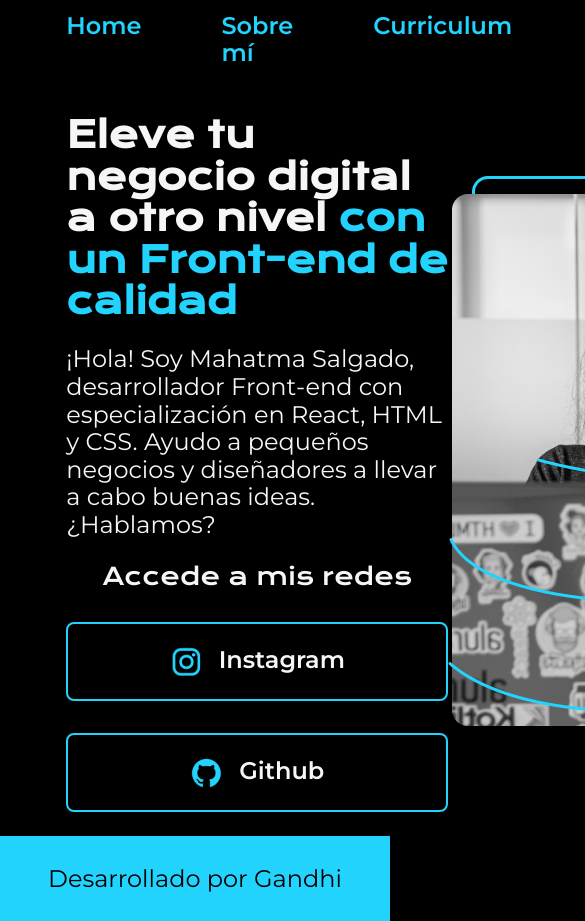
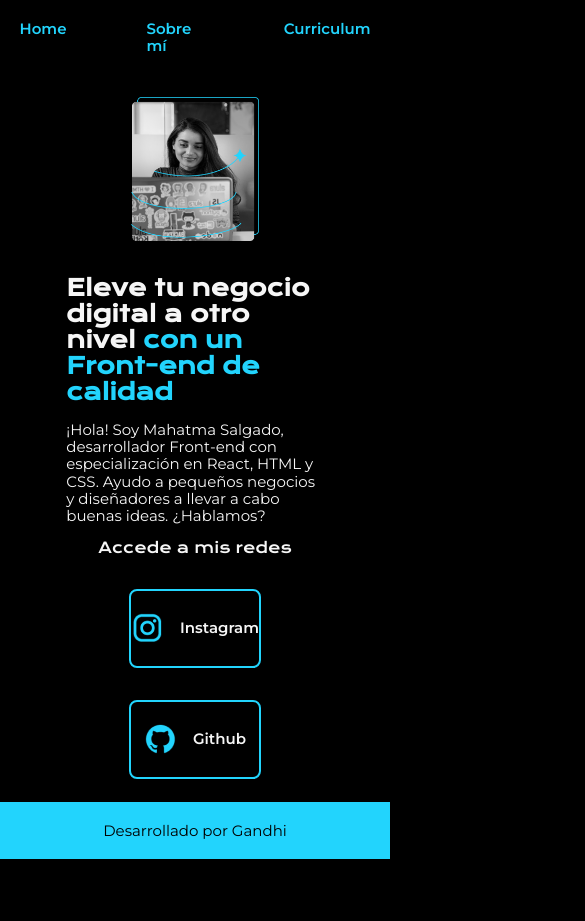
Before and after one commit to Mahatmasalgado/portafolio2, a plain HTML site: page index.html in a window 390 px wide. Shown: the top 921 px of the page, 585 px wide, since content can reach past the window. After the commit the page ends 859 px from the top, so only its background shows below. Drawn offline with nearby package versions, Linux system fonts and the light colour scheme.

Commit message:
El proyecto ya fue terminado y listo para subir a github

```diff
--- a/CSS/style.css
+++ b/CSS/style.css
@@ -8,6 +8,10 @@
 
     --fuente-montserrat: "Montserrat", sans-serif; ;
     --fuente-krona: "Krona One", sans-serif;
+}
+
+html{
+    font-size: 62.5%;
 }
 
 body{
@@ -27,7 +31,7 @@ body{
 
 .header__menu__link{
     font-family: var(--fuente-montserrat);
-    font-size: 24px;
+    font-size: 1.5rem;
     font-weight: 600;
 
     color: var(--color-terciario);
@@ -43,18 +47,19 @@ body{
     align-items: center;
     padding: 6% 17%;
     justify-content: space-between;
+    gap: 8.2rem;
 }
 
 .presentacion__contenido{
-    width: 615px;
+    width: 50%;
 }
 .presentacion__contenido--titulo{
-    font-size: 36px;
+    font-size: 2.25rem;
     font-family: var(--fuente-krona);
 }
 
 .presentacion__contenido--texto{
-    font-size: 24px;
+    font-size: 1.5rem;
     font-family: var(--fuente-montserrat);
 }
 
@@ -66,7 +71,7 @@ body{
 }
 
 .presentacion__enlaces__link{
-    width: 378px;
+    width: 50%;
     text-align: center;
     padding: 21.5px 0;
 
@@ -74,13 +79,14 @@ body{
     border: 2px solid var(--color-terciario);
 
     font-family: var(--fuente-montserrat);
-    font-size: 24px;
+    font-size: 1.5rem;
     font-weight: 600;
     text-decoration: none;
     color: var(--color-secundario);
 
     display: flex;
     justify-content: center;
+    align-items: center;
     gap: 16px;
 }
 
@@ -89,10 +95,14 @@ body{
     background-color: var(--color-primario);
 }
 
+.presentacion__imagen{
+    width: 50%;
+}
+
 .presentacion__enlaces_subtitulo{
     margin: 0;
     font-family: var(--fuente-krona);
-    font-size: 24px;
+    font-size: 1.5rem;
     font-weight: 400;
 }
 
@@ -102,7 +112,7 @@ body{
     color: var(--color-primario);
     text-align: center;
     font-family: var(--fuente-montserrat);
-    font-size: 24px;
+    font-size: 1.5rem;
     font-weight: 400;
 }
 
@@ -110,3 +120,24 @@ body{
     text-decoration: none;
     color: var(--color-terciario);
 }
+
+
+/*? Media querys */
+@media (max-width: 1100px){
+    .presentacion{
+        flex-direction: column-reverse;
+        gap: 2rem;
+    }
+
+    .presentacion__contenido{
+        width: auto;
+    }
+
+    .header{
+        padding: 0;
+        margin: 5% 5%;
+    }
+    .header__menu{
+        justify-content: center;
+    }
+}
--- a/index.html
+++ b/index.html
@@ -37,7 +37,7 @@
                 </a>
             </div>
         </section>
-        <img src="IMG/Imagem.png" alt="Imagen de Mahatma Gandhi">
+        <img class="presentacion__imagen" src="IMG/Imagem.png" alt="Imagen de Mahatma Gandhi">
     </main>
     <footer class="footer">
         <p>Desarrollado por Gandhi</p>
```
Also changed, not shown: about.html (+1 -1 lines), curriculum.html (+1 -1 lines).
